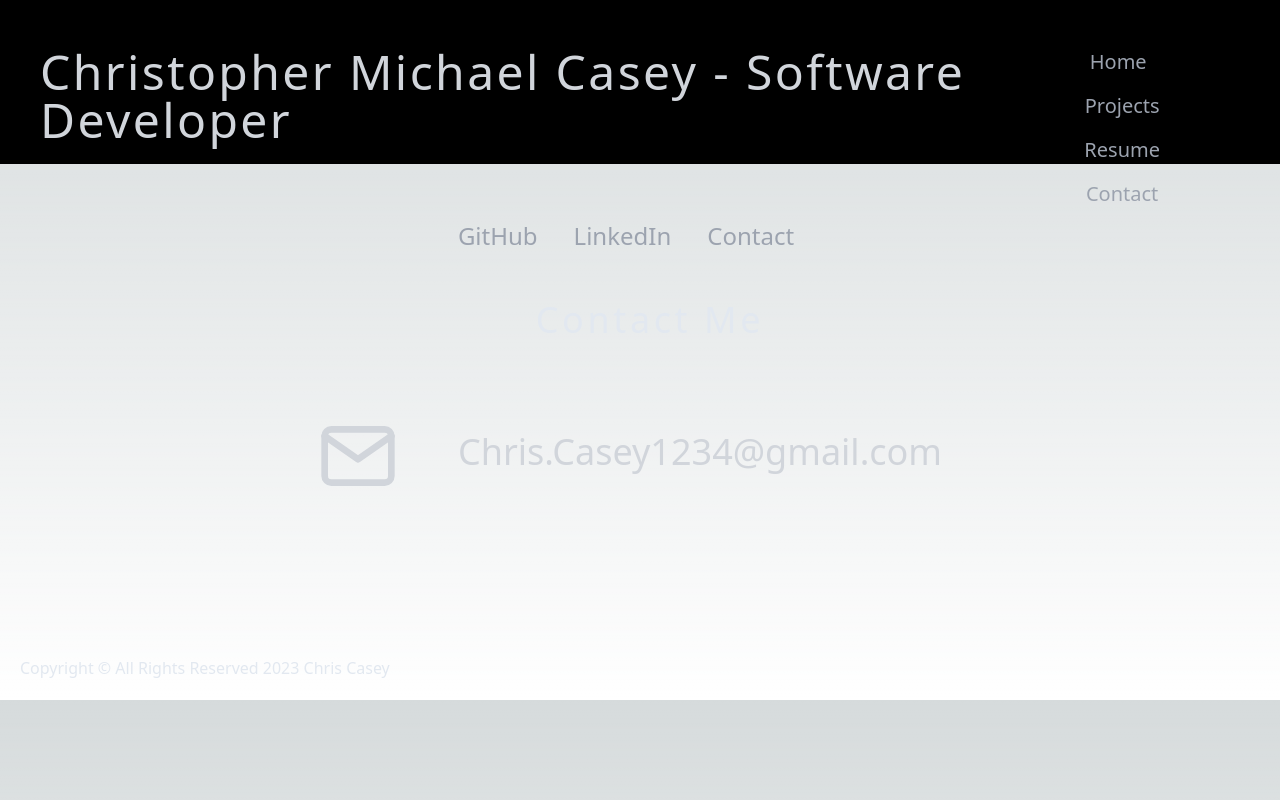
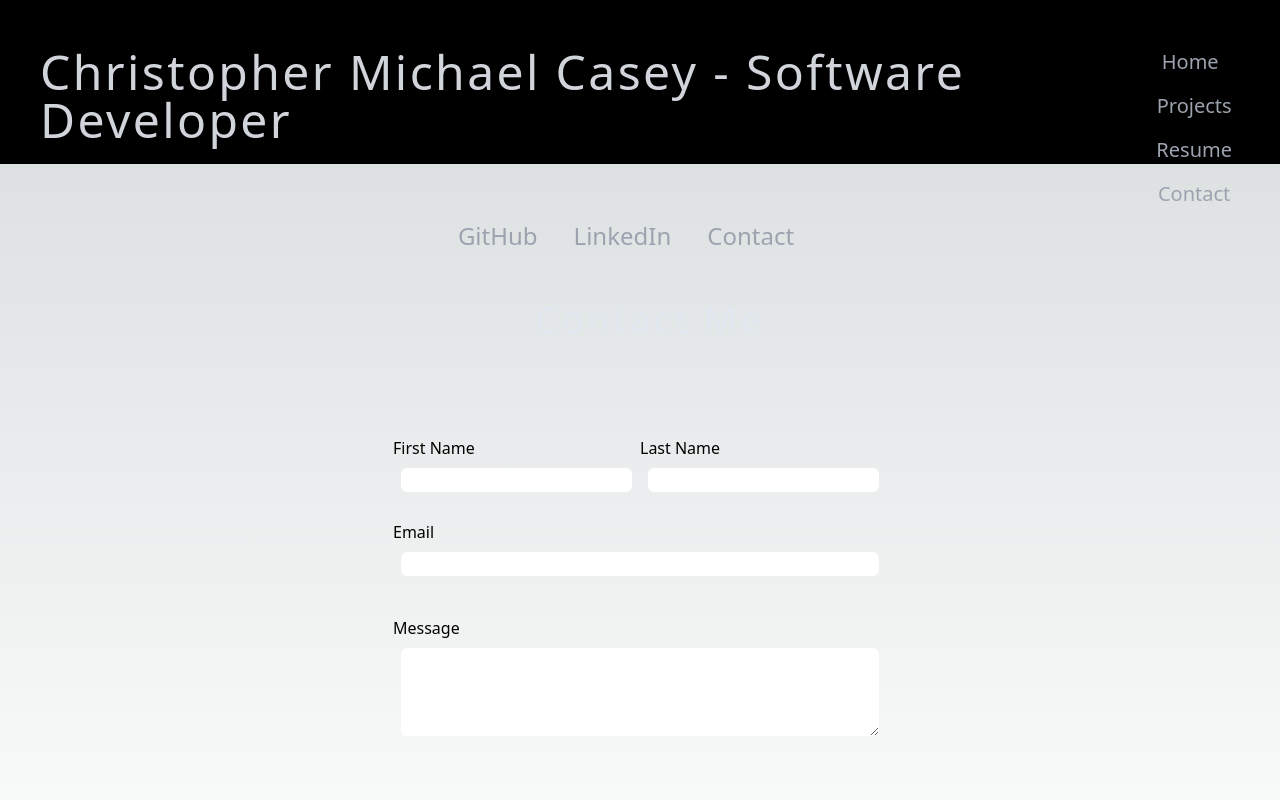
Before and after one commit to ChrisCasey-codestuff/MyPort, a Next.js app: page /contact in a window 1280 px wide. Shown: the top 800 px of the page. Built offline with nearby package versions, Linux system fonts and the light colour scheme.

Commit message:
finalizes css for all three device sizes for index page

```diff
--- a/components/Header.js
+++ b/components/Header.js
@@ -10,8 +10,8 @@ function Header() {
      </h1>
      <nav className="ml-10 mb-10
      lg:mt-10 fixed top-0 lg:right-0 md:right-0 sm:mr-80 md:mr-4
-     lg:mr-10 lg:z-50 md:z-50 sm:z-50 md:mt-5 sm:mt-0 sm:w-full md:w-auto lg:w-auto sm:pr-8">
-      <ul className="flex lg:flex-col lg:justify-start md:flex-col md:justify-start sm:flex-row sm:justify-center sm:pr-10 sm:items-center sm:bg-black sm:w-full md:bg-transparent lg:bg-transparent md:w-auto lg:w-auto">
+     lg:mr-10 lg:z-50 md:z-50 sm:z-50 md:mt-5 sm:mt-0 sm:w-full md:w-auto lg:w-auto sm:pr-8 lg:pr-0 md:pr-0">
+      <ul className="flex lg:flex-col lg:justify-start md:flex-col md:justify-start sm:flex-row sm:justify-center sm:pr-10 lg:pr-0 md:pr-0 sm:items-center sm:bg-black sm:w-full md:bg-transparent lg:bg-transparent md:w-auto lg:w-auto">
       <li data-aos="fade-left" data-aos-duration="400" className="mr-4 mt-2 mb-2 ml-2">
           <Link href="/#home" className="text-gray-400 hover:text-gray-500 transition-all font-extralight">
             <p className="text-xl">Home</p>
--- a/pages/contact.js
+++ b/pages/contact.js
@@ -8,8 +8,28 @@ export default function Contact() {
     <main className="flex flex-col items-center justify-center mt-10">
       <p className="text-4xl font-extralight tracking-widest text-slate-200 ml-5">Contact Me</p>
       <div className="flex flex-row mt-14 mb-32">
-        <FiMail className="mr-10 text-gray-300 mt-5" size={80}/>
-        <h3 className="font-extralight text-gray-300 leading-loose text-4xl m-5 hover:underline">Chris.Casey1234@gmail.com</h3>
+        <div>
+          <form className="flex flex-col p-5 rounded-md" action="https://getform.io/f/ab2831ce-9681-4e89-9a86-6652d337ba8c" method="POST">
+            <div className="flex flex-row pb-5 pt-5">
+              <div className="flex flex-col">
+              <p>First Name</p>
+              <input type="text" name="first name" className="m-2 rounded-md"></input>
+              </div>
+              <div className="flex flex-col">
+                <p>Last Name</p>
+              <input type="text" name="last name" className="m-2 rounded-md"></input>
+              </div>
+            </div>
+            <div className="flex flex-col">
+            <p>Email</p>
+            <input type="text" name="email" className="m-2 mb-10 rounded-md"></input>
+            </div>
+            <div className="flex flex-col">
+              <p>Message</p>
+              <textarea name="message"className="m-2 pt-10 rounded-md"></textarea>
+            </div>
+          </form>
+        </div>
       </div>
     </main>
   )
--- a/pages/resume.js
+++ b/pages/resume.js
@@ -16,15 +16,15 @@ export default function Resume() {
       <div className="flex flex-row justify-center">
         <h2 className="text-4xl m-10 text-gray-300 tracking-widest font-extralight mr-14">My Resume</h2>
       </div>
-      <h2 className="flex text-gray-400 font-extrathin text-lg italic ml-16 mt-10 w-5/6">“True education is a kind of never ending story — a matter of continual beginnings, of habitual fresh starts, of persistent newness.”
+      <h2 className="flex text-gray-400 font-extrathin text-lg italic ml-16 mt-10 w-5/6 sm:mr-10 lg:mr-0 md:mr-0">“True education is a kind of never ending story — a matter of continual beginnings, of habitual fresh starts, of persistent newness.”
          ― J. R. R. Tolkien</h2>
-         <div className="flex flex-row justify-center w-1/2 mt-10 pl-32">
+         <div className="flex flex-row justify-center w-1/2 mt-10 lg:pl-32 md:pl-32 sm:pl-60 lg:pr-24">
          <h3 className="text-gray-300 text-4xl font-extralight">Skills</h3>
          </div>
       <div className="flex lg:flex-row md:flex-row sm:flex-col justify-center">
-      <div className="flex flex-row justify-start bg-black w-1/2 rounded-md p-5 ">
+      <div className="flex flex-row lg:justify-start md:justify-start sm:justify-center bg-black w-1/2 rounded-md p-5 sm:mr-32">
 
-        <div className="flex flex-row items-center pl-60">
+        <div className="flex flex-row items-center lg:pl-60 sm:pl-60 md:mr-0">
         <div className="flex flex-col justify-start">
           <div data-aos="fade-zoom-in" data-aos-duration="700" className="box-border m-5 p-4  border-2 border-black hover:border-gray-300 rounded-md">
             <GrReactjs size={60} alt="React"/>
@@ -57,13 +57,15 @@ export default function Resume() {
         </div>
         </div>
       </div>
-      <a className="ml-48 pl-10 mr-10" href="../public/myRes.pdf" download>
-      <div data-aos="flip-left" data-aos-duration="1000" className="flex flex-row items-end justify-end border-2 border-gray-400 hover:border-gray-300 bg-black m-5 mr-40 rounded-md p-5 w-1/2">
+
+      <a className="lg:ml-10 md:ml-14 lg:pl-10 md:pl-10 lg:mr-36 md:mr-36" href="../public/myRes.pdf" download>
+      <div data-aos="flip-left" data-aos-duration="1000" className="flex flex-row items-end justify-end border-2 border-gray-400 hover:border-gray-300 bg-black m-5 mr-40 rounded-md p-5 w-1/2 sm:ml-32 lg:ml-0 md:ml-0">
         <div className=" text-gray-300 text-2xl font-extralight p-20">
             <p className="text-gray-300 hover:text-gray-400 pl-10 pr-10 pt-5 pb-5">Download My Resume</p>
         </div>
       </div>
       </a>
+
       </div>
     </main>
   )
```
